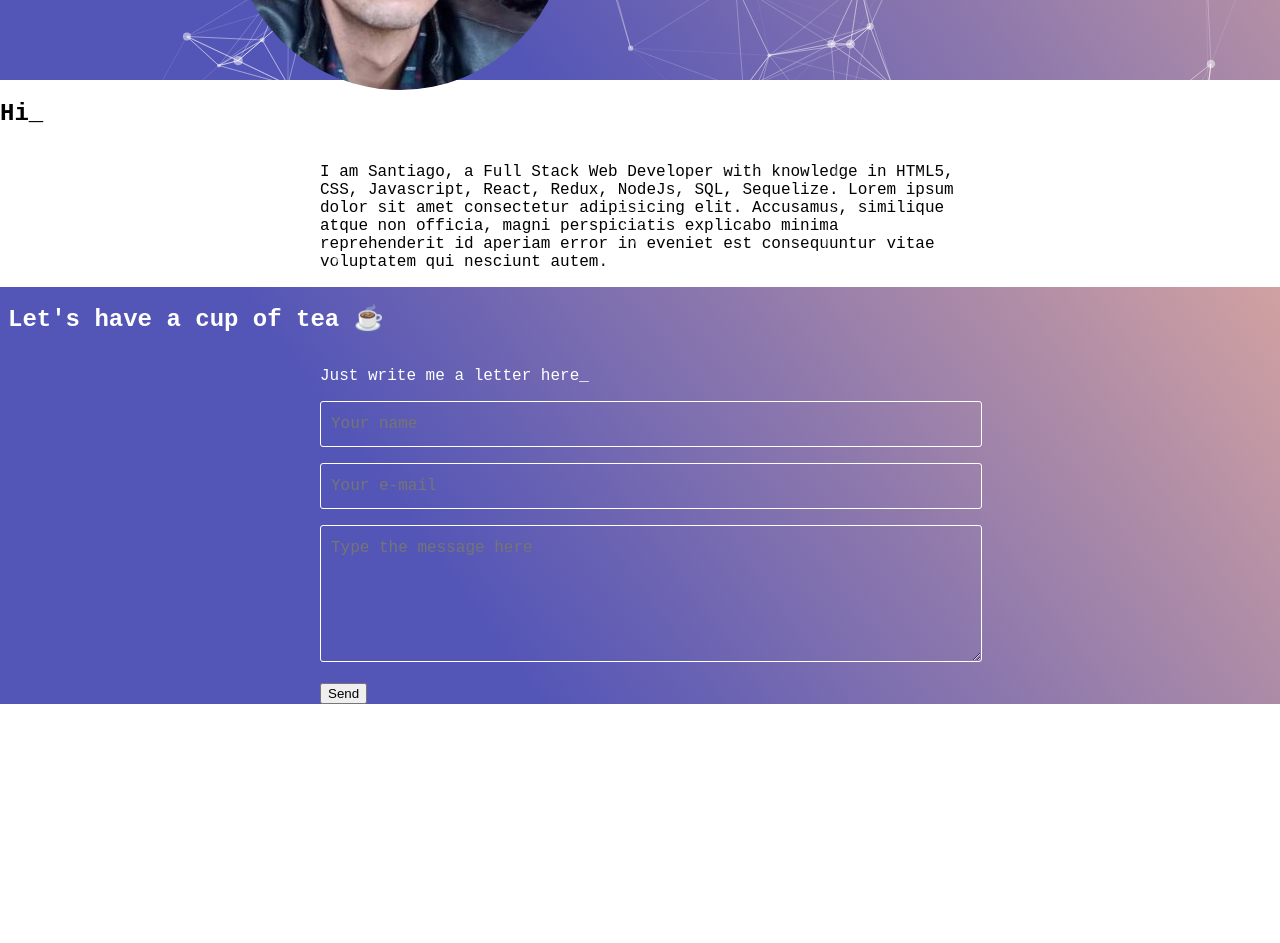
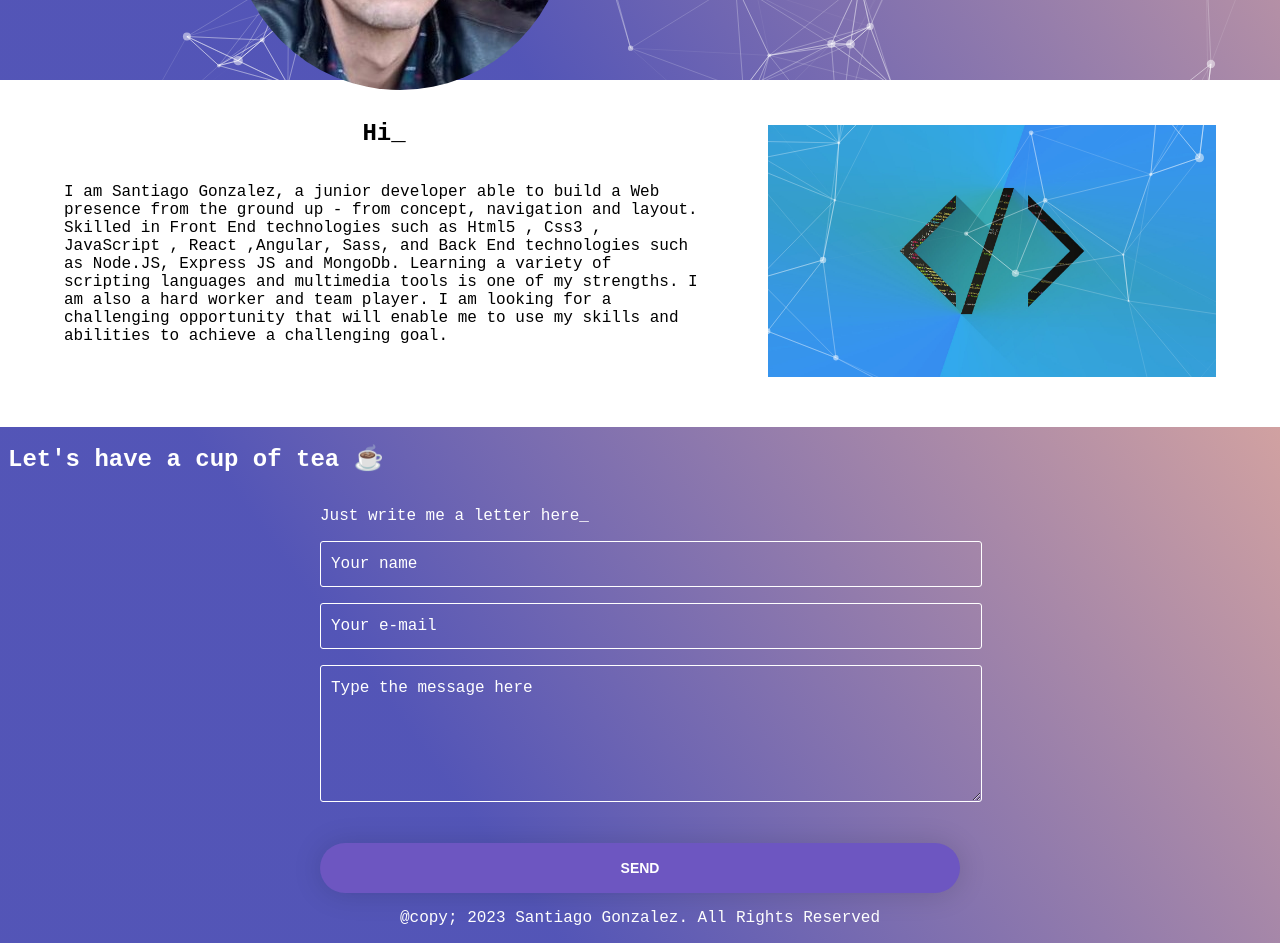
Before and after one commit to santiagogozu/Portafolio, a React (Create React App) app: page / in a window 1280 px wide. Shown: the part 320-1263 px from the top of the page. Before the commit the page ends 1024 px from the top, so only its background shows below. Built offline with nearby package versions, Linux system fonts and the light colour scheme.

Commit message:
Adding About

```diff
--- a/src/Components/About/About.css
+++ b/src/Components/About/About.css
@@ -1,8 +1,31 @@
+.about{
+    display: flex;
+    justify-content: space-evenly;
+    align-items: center;
+    flex-direction: row-reverse;
+}
+
+.containerAbout{
+    display: flex;
+    flex-direction: column;
+    align-items: center;
+}
+
 .section__description{
     display: flex;
     justify-content: center;
+    height: 30vh;
+    position: relative;
+    z-index: 1;
+}
+
+.imgAbout img{
+    width: 35vw;
+    padding-top: 10%;
+    padding-bottom: 10%;
 }
 
 .section__description p{
     width: 50vw;
+        justify-content: space-around;
 }
--- a/src/Components/About/About.jsx
+++ b/src/Components/About/About.jsx
@@ -1,17 +1,30 @@
-import React from 'react';
-import './About.css'
+import React from "react";
+import "./About.css";
+import imgAbout from "../../img/wallpaperCode.jpg";
 // import downloadResume from '../../../src/img/img_btn_icon.png'
 // import resume from '../../img/Resume of MD. Rafiul Alam.pdf'
 const About = () => {
   return (
     <section id="about">
-      <div >
-        <h2 id="hello_header">Hi_</h2>
-        <div className="section__description">
-          <p className="section__description">
-            I am Santiago, a Full Stack Web Developer with knowledge in HTML5, CSS, Javascript, React, Redux, NodeJs, SQL, Sequelize.
-            Lorem ipsum dolor sit amet consectetur adipisicing elit. Accusamus, similique atque non officia, magni perspiciatis explicabo minima reprehenderit id aperiam error in eveniet est consequuntur vitae voluptatem qui nesciunt autem.
-          </p>
+      <div className="about">
+        <div className="imgAbout">
+          <img src={imgAbout} alt="" />
+        </div>
+        <div className="containerAbout">
+          <h2 id="hello_header">Hi_</h2>
+          <div className="section__description">
+            <p className="section__description">
+              I am Santiago Gonzalez, a junior developer able to build a Web
+              presence from the ground up - from concept, navigation and layout.
+              Skilled in Front End technologies such as Html5 , Css3 ,
+              JavaScript , React ,Angular, Sass, and Back End
+              technologies such as Node.JS, Express JS and MongoDb. Learning a
+              variety of scripting languages and multimedia tools is one of my
+              strengths. I am also a hard worker and team player. I am looking
+              for a challenging opportunity that will enable me to use my skills
+              and abilities to achieve a challenging goal.
+            </p>
+          </div>
         </div>
         {/* <a href={resume} target="_blank" className="section_btn site-btn" data-aos="zoom-in"
           data-aos-easing="linear"
--- a/src/Components/Contact/Contact.css
+++ b/src/Components/Contact/Contact.css
@@ -28,6 +28,11 @@
     width: 50%;
 }
 
+.footer{
+  display: flex;
+  justify-content: center;
+}
+
 
 
 .FormInput {
@@ -55,6 +60,37 @@
     font-family: Roboto Mono,monospace;
 }
 
+.site-btn.site-btn--form {
+  width: 100%;
+  border: none!important;
+  box-shadow: 0 1px 29px rgba(0,0,0,.16);
+  position: relative;
+}
+::placeholder {
+  color: #fff;
+}
+
+.site-btn {
+  background-color: #6d56c1;
+  height: 50px;
+  border-radius: 25px;
+  font-size: 14px;
+  line-height: 20px;
+  text-transform: uppercase;
+  padding: 15px;
+  min-width: 170px;
+  text-align: center;
+  display: inline-block;
+  color: #fff!important;
+  font-weight: 600;
+  overflow: hidden;
+  text-decoration: none;
+  margin-top: 20px;
+}
+.site-btn:hover {
+  background-color: #7b67c7;
+  text-decoration: underline;
+}
 /*
 
   .section {
@@ -143,15 +179,7 @@
     line-height: 24px;
     font-family: Roboto Mono,monospace;
   }
-  .site-btn.site-btn--form {
-    width: 100%;
-    border: none!important;
-    box-shadow: 0 1px 29px rgba(0,0,0,.16);
-    position: relative;
-  }
-  ::placeholder {
-    color: #fff;
-  }
+
   .footer{
 
   } */
--- a/src/Components/Contact/Contact.jsx
+++ b/src/Components/Contact/Contact.jsx
@@ -1,20 +1,28 @@
-import React, { useRef } from 'react';
-import './Contact.css';
-import { Typewriter } from 'react-simple-typewriter';
-import emailjs from 'emailjs-com';
+import React, {useRef} from "react";
+import "./Contact.css";
+import {Typewriter} from "react-simple-typewriter";
+import emailjs from "emailjs-com";
 // import ScrollToTop from "react-scroll-to-top";
 const Contact = () => {
-
   const form = useRef();
 
   const sendEmail = (e) => {
     e.preventDefault();
-    emailjs.sendForm('service_zwf25k2', 'template_c75ssrd', form.current, 'TKRw6R4ZAQ92fmzbG')
-      .then(() => {
+    emailjs
+      .sendForm(
+        "service_zwf25k2",
+        "template_c75ssrd",
+        form.current,
+        "TKRw6R4ZAQ92fmzbG"
+      )
+      .then(
+        () => {
           window.alert("Correo enviado correctamente");
-      }, (error) => {
+        },
+        (error) => {
           window.alert(error.text);
-      });
+        }
+      );
   };
 
   return (
@@ -24,10 +32,14 @@ const Contact = () => {
         <div className="row">
           <div className="contacts_header">
             <Typewriter
-                words={['Say Hi 👋', 'Get in touch now 🤗', "Let's have a cup of tea ☕️"]}
+              words={[
+                "Say Hi 👋",
+                "Get in touch now 🤗",
+                "Let's have a cup of tea ☕️",
+              ]}
               loop={true}
               cursor
-                cursorStyle='_'
+              cursorStyle="_"
               typeSpeed={50}
               deleteSpeed={20}
               delaySpeed={1000}
@@ -35,21 +47,50 @@ const Contact = () => {
           </div>
         </div>
         <div className="containerEmail">
-            <div className='container'>
-                <p >Just write me a letter here_</p>
+          <div className="container">
+            <p>Just write me a letter here_</p>
             <form ref={form} onSubmit={sendEmail}>
-                    <input className='FormInput' type="text" placeholder="Your name" required name="name" id="validationCustom01" />
+              <input
+                className="FormInput"
+                type="text"
+                placeholder="Your name"
+                required
+                name="name"
+                id="validationCustom01"
+              />
               <span></span>
-                    <input className='FormInput' type="email" placeholder="Your e-mail" required name="email" id="validationCustom02" />
-                    <span ></span>
-                    <div >
-                    <textarea className='FormTextArea' placeholder="Type the message here" required name="message" id="validationCustom03"></textarea>
-                    <span ></span>
+              <input
+                className="FormInput"
+                type="email"
+                placeholder="Your e-mail"
+                required
+                name="email"
+                id="validationCustom02"
+              />
+              <span></span>
+              <div>
+                <textarea
+                  className="FormTextArea"
+                  placeholder="Type the message here"
+                  required
+                  name="message"
+                  id="validationCustom03"
+                ></textarea>
+                <span></span>
               </div>
-                    <button  type="submit" value="Send">Send</button>
+              <button
+                className="site-btn site-btn--form"
+                type="submit"
+                value="Send"
+              >
+                Send
+              </button>
             </form>
           </div>
         </div>
+      </div>
+      <div className="footer">
+        <p>@copy; 2023 Santiago Gonzalez. All Rights Reserved</p>
       </div>
     </div>
   );
```
Also changed, not shown: src/img/wallpaperCode.jpg (added). Lines whose indentation alone changed are shown as unchanged.
